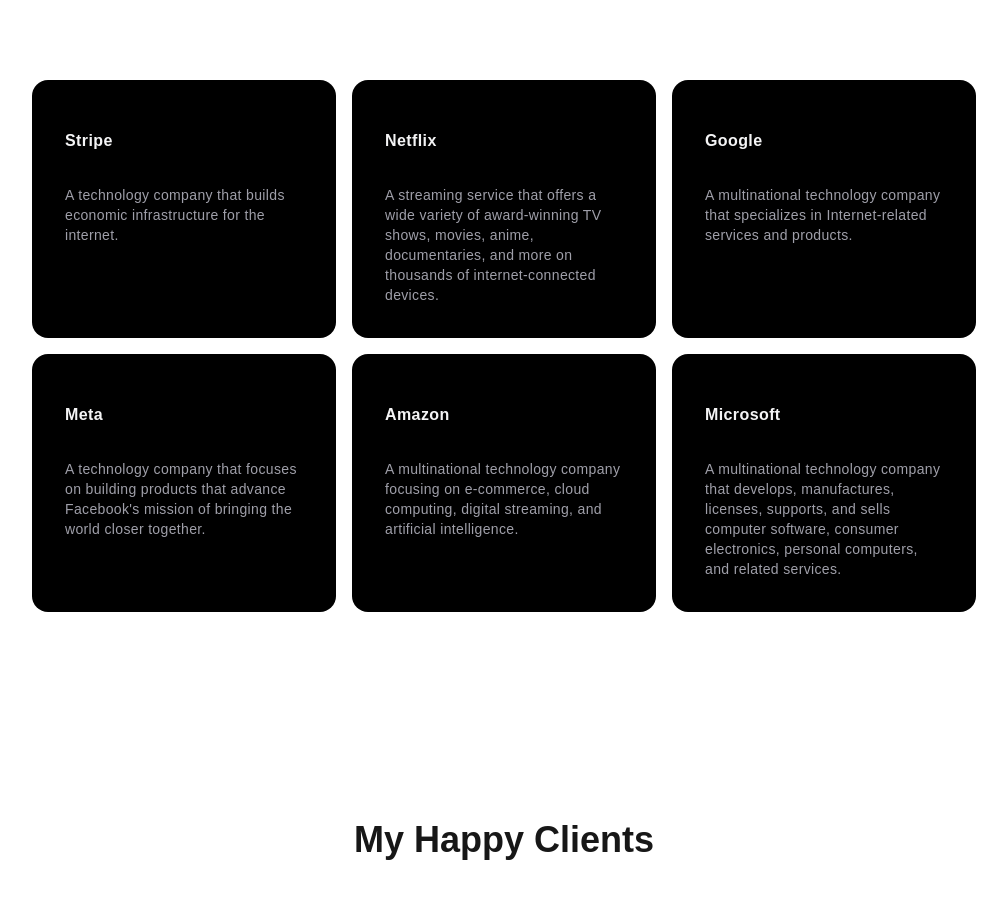
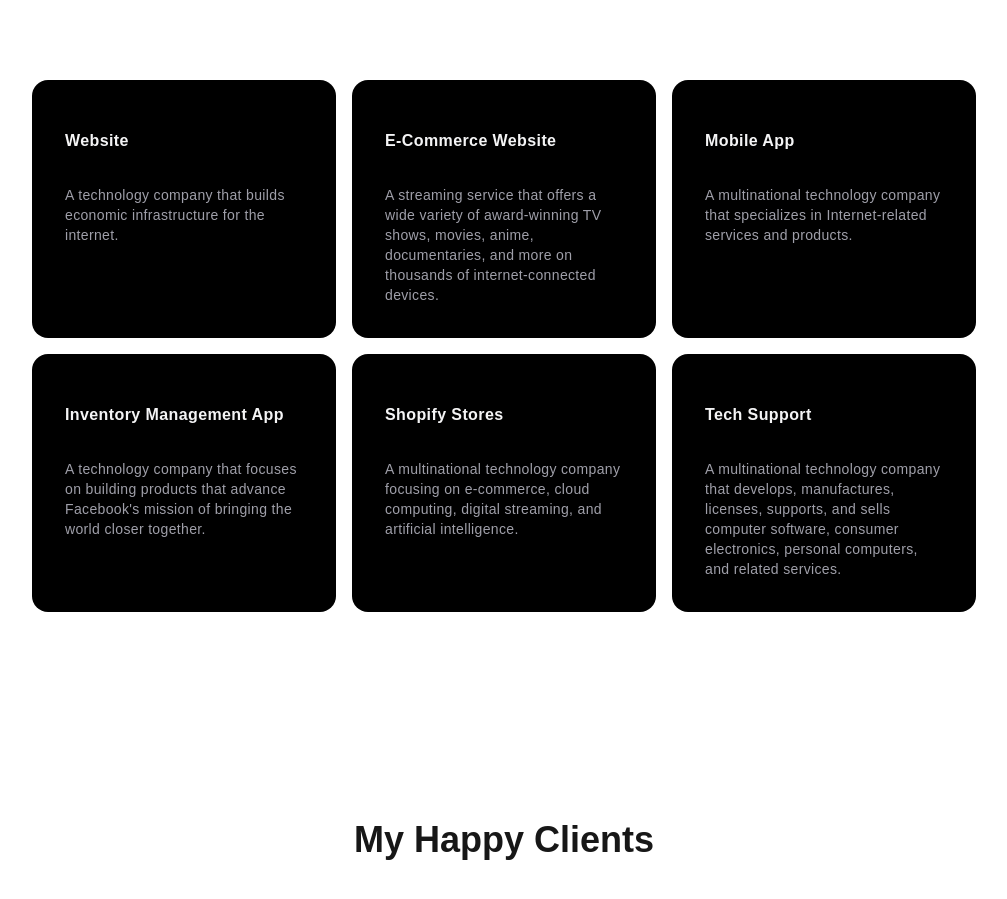
Before and after one commit to manticike/my-portfolio, a Next.js app: page / in a window 1280 px wide. Shown: the part 3000-3899 px from the top of the page, without its empty margins (136-1143 px from the left). Built offline with nearby package versions, Linux system fonts and the light colour scheme.

Commit message:
Made few changes

```diff
--- a/src/app/page.tsx
+++ b/src/app/page.tsx
@@ -24,7 +24,7 @@
         <Services />
       </section>
 
-      <section id="testimonials">  {/* Changed from Client to testimonials to match navbar */}
+      <section id="testimonials">
         <Client />
       </section>
 
--- a/src/components/ui/card-hover-effect.tsx
+++ b/src/components/ui/card-hover-effect.tsx
@@ -10,7 +10,7 @@
   items: {
     title: string;
     description: string;
-    link: string;
+    link?: string;
   }[];
   className?: string;
 }) => {
--- a/src/snippets/cardHoverEffect.tsx
+++ b/src/snippets/cardHoverEffect.tsx
@@ -9,39 +9,33 @@
 }
 export const projects = [
   {
-    title: "Stripe",
+    title: "Website",
     description:
       "A technology company that builds economic infrastructure for the internet.",
-    link: "https://stripe.com",
   },
   {
-    title: "Netflix",
+    title: "E-Commerce Website",
     description:
       "A streaming service that offers a wide variety of award-winning TV shows, movies, anime, documentaries, and more on thousands of internet-connected devices.",
-    link: "https://netflix.com",
   },
   {
-    title: "Google",
+    title: "Mobile App",
     description:
       "A multinational technology company that specializes in Internet-related services and products.",
-    link: "https://google.com",
   },
   {
-    title: "Meta",
+    title: "Inventory Management App",
     description:
       "A technology company that focuses on building products that advance Facebook's mission of bringing the world closer together.",
-    link: "https://meta.com",
   },
   {
-    title: "Amazon",
+    title: "Shopify Stores",
     description:
       "A multinational technology company focusing on e-commerce, cloud computing, digital streaming, and artificial intelligence.",
-    link: "https://amazon.com",
   },
   {
-    title: "Microsoft",
+    title: "Tech Support",
     description:
       "A multinational technology company that develops, manufactures, licenses, supports, and sells computer software, consumer electronics, personal computers, and related services.",
-    link: "https://microsoft.com",
   },
 ];
```
